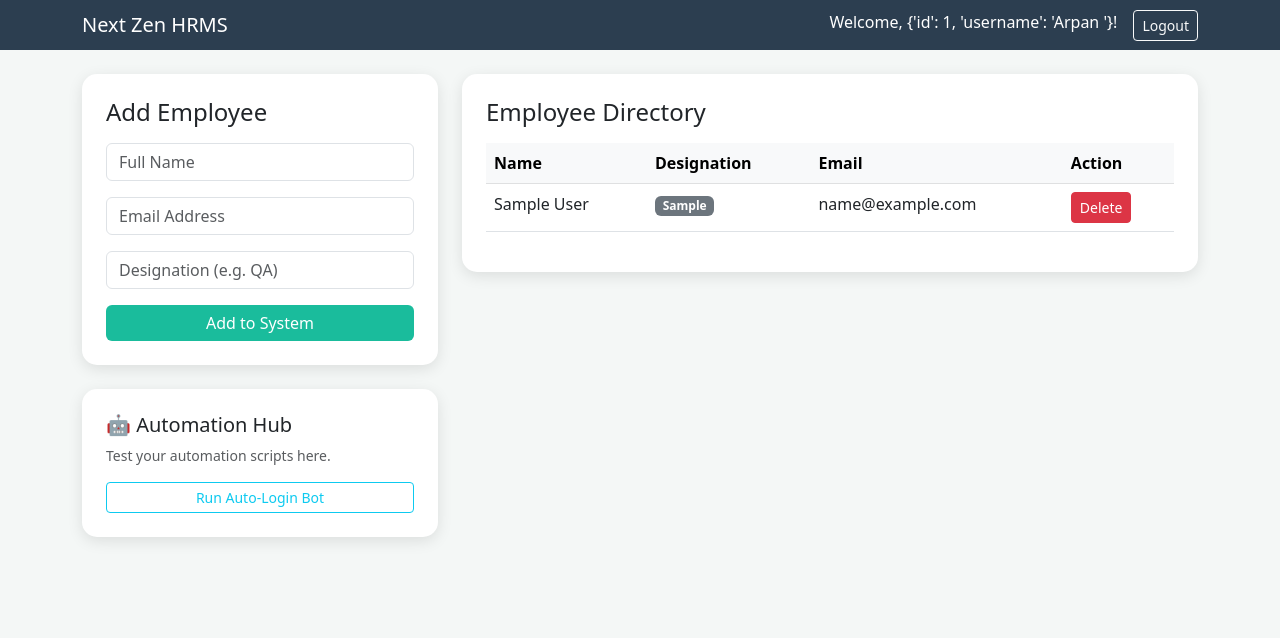
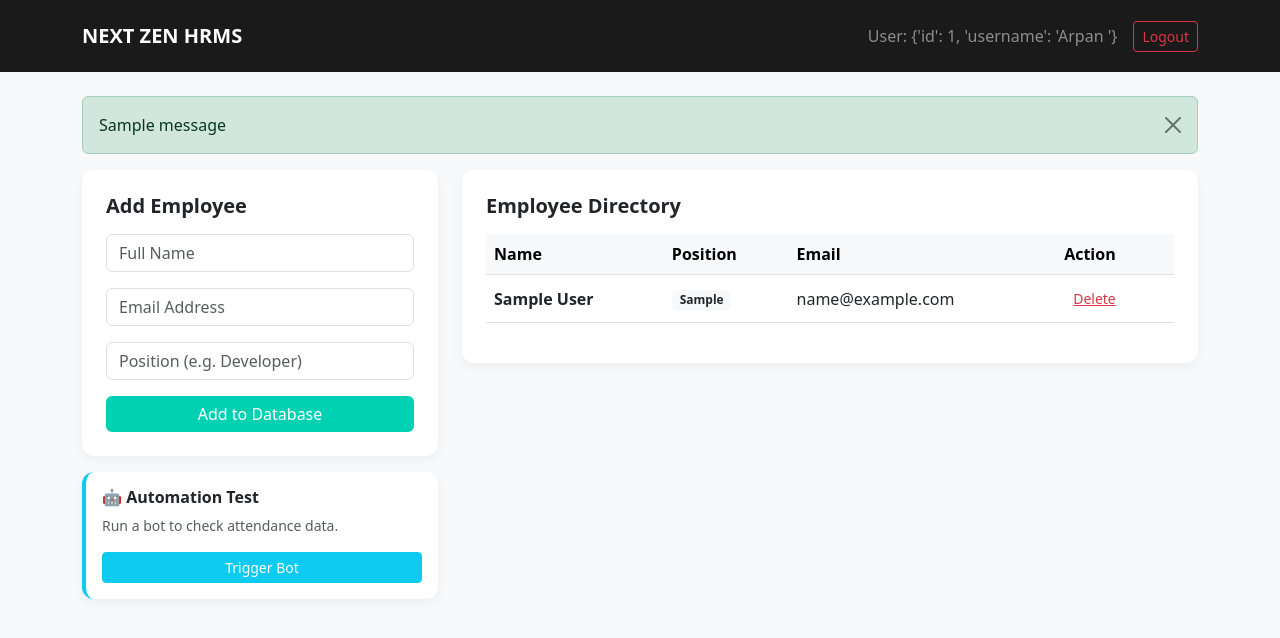
Before and after one commit to Arpan-Automation/my-first-website, a Flask app: page /dashboard in a window 1280 px wide. Shown: the top 638 px of the page. Run offline with Flask 3, Linux system fonts and the light colour scheme; a user stored in the database is signed in; tables that the repository leaves empty hold one stand-in row (values such as "Sample post"); one stand-in notice (Sample message) is shown.

Commit message:
Full HRMS update with path safety

```diff
--- a/app.py
+++ b/app.py
@@ -1,31 +1,41 @@
+import os
 from flask import Flask, render_template, redirect, url_for, request, session, flash
 from flask_sqlalchemy import SQLAlchemy
 from werkzeug.security import generate_password_hash, check_password_hash
 
-app = Flask(__name__)
-app.config['SECRET_KEY'] = 'your_secret_key_here' # Session ke liye zaroori hai
-app.config['SQLALCHEMY_DATABASE_URI'] = 'sqlite:///users.db'
+# Path define kar rahe hain taaki Render ko templates folder mil jaye
+base_dir = os.path.abspath(os.path.dirname(__file__))
+
+app = Flask(__name__,
+            template_folder=os.path.join(base_dir, 'templates'))
+
+app.config['SECRET_KEY'] = 'next-zen-secret-key-123'
+app.config['SQLALCHEMY_DATABASE_URI'] = 'sqlite:///' + os.path.join(base_dir, 'users.db')
+app.config['SQLALCHEMY_TRACK_MODIFICATIONS'] = False
+
 db = SQLAlchemy(app)
 
-# 1. User Table (Login/Signup ke liye)
+# --- Models ---
 class User(db.Model):
     id = db.Column(db.Integer, primary_key=True)
     username = db.Column(db.String(150), unique=True, nullable=False)
     password = db.Column(db.String(150), nullable=False)
 
-# 2. Employee Table (Management ke liye)
 class Employee(db.Model):
     id = db.Column(db.Integer, primary_key=True)
     name = db.Column(db.String(100), nullable=False)
     email = db.Column(db.String(100), unique=True, nullable=False)
     position = db.Column(db.String(100), nullable=False)
 
-# Database Create
+# Database Setup
 with app.app_context():
     db.create_all()
 
+# --- Routes ---
 @app.route('/')
 def home():
+    if 'user' in session:
+        return redirect(url_for('dashboard'))
     return render_template('login.html')
 
 @app.route('/signup', methods=['GET', 'POST'])
@@ -50,7 +60,7 @@ def login():
     pwd = request.form['password']
     found_user = User.query.filter_by(username=user).first()
     if found_user and check_password_hash(found_user.password, pwd):
-        session['user'] = user # Session mein user save kiya
+        session['user'] = user
         return redirect(url_for('dashboard'))
     else:
         flash('Invalid Login Credentials', 'danger')
@@ -59,7 +69,7 @@ def login():
 @app.route('/dashboard')
 def dashboard():
     if 'user' in session:
-        employees = Employee.query.all() # Saare employees fetch kiye
+        employees = Employee.query.all()
         return render_template('dashboard.html', user=session['user'], employees=employees)
     return redirect(url_for('home'))
 
@@ -67,8 +77,6 @@ def dashboard():
 def logout():
     session.pop('user', None)
     return redirect(url_for('home'))
-
-# --- Employee Management Routes ---
 
 @app.route('/add_employee', methods=['POST'])
 def add_employee():
@@ -79,6 +87,7 @@ def add_employee():
         new_emp = Employee(name=name, email=email, position=pos)
         db.session.add(new_emp)
         db.session.commit()
+        flash('Employee Added Successfully!', 'success')
         return redirect(url_for('dashboard'))
     return redirect(url_for('home'))
 
@@ -86,8 +95,10 @@ def add_employee():
 def delete_employee(id):
     if 'user' in session:
         emp = Employee.query.get(id)
-        db.session.delete(emp)
-        db.session.commit()
+        if emp:
+            db.session.delete(emp)
+            db.session.commit()
+            flash('Employee Deleted!', 'warning')
     return redirect(url_for('dashboard'))
 
 if __name__ == '__main__':
--- a/templates/dashboard.html
+++ b/templates/dashboard.html
@@ -6,59 +6,65 @@
     <title>Next Zen - Dashboard</title>
     <link href="https://cdn.jsdelivr.net/npm/bootstrap@5.3.0/dist/css/bootstrap.min.css" rel="stylesheet">
     <style>
-        body { background-color: #f4f7f6; }
-        .navbar { background: #2c3e50; }
-        .card { border: none; border-radius: 15px; box-shadow: 0 4px 15px rgba(0,0,0,0.1); }
-        .btn-primary { background: #1abc9c; border: none; }
-        .btn-primary:hover { background: #16a085; }
+        body { background-color: #f8f9fa; }
+        .navbar { background: #1a1a1a; }
+        .card { border-radius: 12px; border: none; box-shadow: 0 4px 12px rgba(0,0,0,0.05); }
+        .btn-zen { background: #00d1b2; color: white; border: none; }
+        .btn-zen:hover { background: #00b89c; color: white; }
     </style>
 </head>
 <body>
 
-<nav class="navbar navbar-dark mb-4">
+<nav class="navbar navbar-dark p-3">
     <div class="container">
-        <span class="navbar-brand mb-0 h1">Next Zen HRMS</span>
-        <div class="d-flex">
-            <span class="text-white me-3">Welcome, {{ user }}!</span>
-            <a href="/logout" class="btn btn-outline-light btn-sm">Logout</a>
+        <a class="navbar-brand fw-bold" href="#">NEXT ZEN HRMS</a>
+        <div class="d-flex align-items-center">
+            <span class="text-white-50 me-3">User: {{ user }}</span>
+            <a href="/logout" class="btn btn-sm btn-outline-danger">Logout</a>
         </div>
     </div>
 </nav>
 
-<div class="container">
+<div class="container mt-4">
+    {% with messages = get_flashed_messages(with_categories=true) %}
+      {% if messages %}
+        {% for category, message in messages %}
+          <div class="alert alert-{{ category }} alert-dismissible fade show" role="alert">
+            {{ message }}
+            <button type="button" class="btn-close" data-bs-dismiss="alert" aria-label="Close"></button>
+          </div>
+        {% endfor %}
+      {% endif %}
+    {% endwith %}
+
     <div class="row">
-        <div class="col-md-4">
-            <div class="card p-4 mb-4">
-                <h4 class="mb-3">Add Employee</h4>
+        <div class="col-md-4 mb-4">
+            <div class="card p-4">
+                <h5 class="fw-bold mb-3">Add Employee</h5>
                 <form action="/add_employee" method="POST">
-                    <div class="mb-3">
-                        <input type="text" name="name" class="form-control" placeholder="Full Name" required>
-                    </div>
-                    <div class="mb-3">
-                        <input type="email" name="email" class="form-control" placeholder="Email Address" required>
-                    </div>
-                    <div class="mb-3">
-                        <input type="text" name="position" class="form-control" placeholder="Designation (e.g. QA)" required>
-                    </div>
-                    <button type="submit" class="btn btn-primary w-100">Add to System</button>
+                    <input type="text" name="name" class="form-control mb-3" placeholder="Full Name" required>
+                    <input type="email" name="email" class="form-control mb-3" placeholder="Email Address" required>
+                    <input type="text" name="position" class="form-control mb-3" placeholder="Position (e.g. Developer)" required>
+                    <button type="submit" class="btn btn-zen w-100">Add to Database</button>
                 </form>
             </div>
 
-            <div class="card p-4 border-info">
-                <h5>🤖 Automation Hub</h5>
-                <p class="small text-muted">Test your automation scripts here.</p>
-                <button class="btn btn-outline-info btn-sm w-100" onclick="alert('Bot script starting soon...')">Run Auto-Login Bot</button>
+            <div class="card p-3 mt-3 border-start border-info border-4">
+                <h6 class="fw-bold">🤖 Automation Test</h6>
+                <p class="small text-muted">Run a bot to check attendance data.</p>
+                <button class="btn btn-sm btn-info text-white">Trigger Bot</button>
             </div>
         </div>
 
         <div class="col-md-8">
             <div class="card p-4">
-                <h4 class="mb-3">Employee Directory</h4>
-                <table class="table table-hover">
+                <h5 class="fw-bold mb-3">Employee Directory</h5>
+                <div class="table-responsive">
+                    <table class="table align-middle">
                         <thead class="table-light">
                             <tr>
                                 <th>Name</th>
-                            <th>Designation</th>
+                                <th>Position</th>
                                 <th>Email</th>
                                 <th>Action</th>
                             </tr>
@@ -66,21 +72,20 @@
                         <tbody>
                             {% for emp in employees %}
                             <tr>
-                            <td>{{ emp.name }}</td>
-                            <td><span class="badge bg-secondary">{{ emp.position }}</span></td>
+                                <td class="fw-bold">{{ emp.name }}</td>
+                                <td><span class="badge bg-light text-dark">{{ emp.position }}</span></td>
                                 <td>{{ emp.email }}</td>
                                 <td>
-                                <a href="/delete_employee/{{ emp.id }}" class="btn btn-danger btn-sm">Delete</a>
+                                    <a href="/delete_employee/{{ emp.id }}" class="btn btn-sm btn-link text-danger">Delete</a>
                                 </td>
                             </tr>
                             {% endfor %}
                         </tbody>
                     </table>
                     {% if not employees %}
-                <div class="text-center py-4">
-                    <p class="text-muted">No employees found. Add your first one!</p>
+                    <p class="text-center text-muted">No employees in the system yet.</p>
+                    {% endif %}
                 </div>
-                {% endif %}
             </div>
         </div>
     </div>
```
Lines whose indentation alone changed are shown as unchanged.
